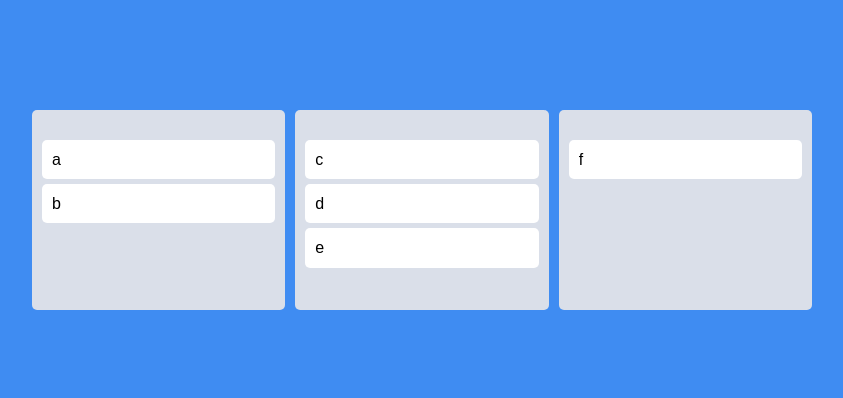
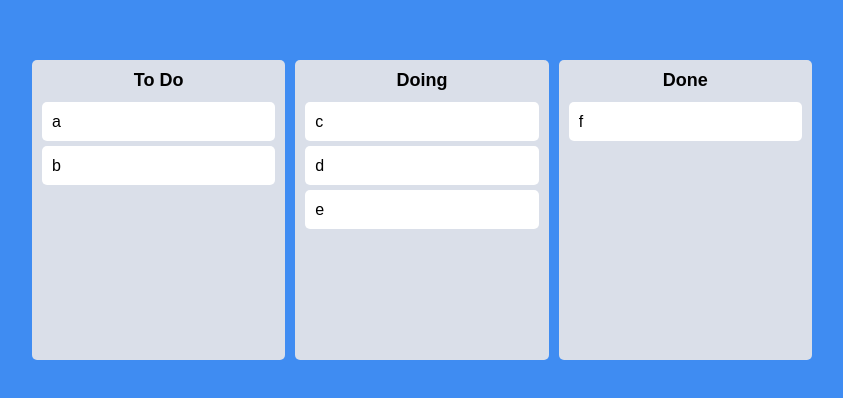
Before and after one commit to wujuno/react-master, a React (Create React App) app: page / in a window 1280 px wide. Shown: the part 190-588 px from the top of the page, without its empty margins (218-1061 px from the left). Built offline with nearby package versions, Linux system fonts and the light colour scheme.

Commit message:
Same Board Movement

```diff
--- a/src/App.tsx
+++ b/src/App.tsx
@@ -7,7 +7,7 @@
 const Wrapper = styled.div`
   display: flex;
   max-width: 780px;
-  width: 100%;
+  width: 100vw;
   margin: 0 auto;
   justify-content: center;
   align-items: center;
@@ -15,9 +15,10 @@
 `;
 
 const Boards = styled.div`
-  display: grid;
+  display: flex;
+  justify-content: center;
+  align-items: flex-start;
   width: 100%;
-  grid-template-columns: repeat(3, 1fr);
   gap: 10px;
 `;
 
@@ -26,14 +27,20 @@
 
 function App() {
 	const [toDos, setToDos] = useRecoilState(toDoState);
-	const onDragEnd = ({ draggableId, destination, source }: DropResult)=> {
-		if (!destination) return;
-		/* setToDos((oldToDos) => {
-		  const toDosCopy = [...oldToDos];
-		  toDosCopy.splice(source.index, 1);
-		  toDosCopy.splice(destination?.index, 0, draggableId);
-		  return toDosCopy;
-		}); */
+	const onDragEnd = (info: DropResult)=> {
+		console.log(info);
+		const { destination, draggableId, source } = info;
+		if (destination?.droppableId === source.droppableId) {
+		  setToDos((allBoards) => {
+			const boardCopy = [...allBoards[source.droppableId]];
+			boardCopy.splice(source.index, 1);
+			boardCopy.splice(destination?.index, 0, draggableId);
+			return {
+			  ...allBoards,
+			  [source.droppableId]: boardCopy,
+			};
+		  });
+		}
 	};
   return (
 	<DragDropContext onDragEnd={onDragEnd}>
--- a/src/Board.tsx
+++ b/src/Board.tsx
@@ -3,11 +3,19 @@
 import styled from "styled-components";
 
 const Wrapper = styled.div`
+  width: 300px;
   padding: 20px 10px;
-  padding-top: 30px;
+  padding-top: 10px;
   background-color: ${(props) => props.theme.boardColor};
   border-radius: 5px;
-  min-height: 200px;
+  min-height: 300px;
+`;
+
+const Title = styled.h2`
+  text-align: center;
+  font-weight: 600;
+  margin-bottom: 10px;
+  font-size: 18px;
 `;
 
 interface IBoardProps {
@@ -17,15 +25,18 @@
 
 function Board ({toDos, boardId}:IBoardProps) {
     return (
+        <Wrapper>
+            <Title>{boardId}</Title>
         <Droppable droppableId={boardId}>
             {(magic) => (
-              <Wrapper ref={magic.innerRef} {...magic.droppableProps}>
+              <div ref={magic.innerRef} {...magic.droppableProps}>
                 {toDos.map((toDo, index) => (
                   <DragabbleCard key={toDo} index={index} toDo={toDo} />))}
 				{magic.placeholder}
-				</Wrapper>
+                </div>
 			  )}
-			</Droppable>
+		</Droppable>
+        </Wrapper>
     )
 }
 
--- a/src/atoms.ts
+++ b/src/atoms.ts
@@ -7,8 +7,8 @@
 export const toDoState = atom<IToDoState>({
   key: "toDo",
   default: {
-    to_do: ["a", "b"],
-    doing: ["c", "d", "e"],
-    done: ["f"],
+    "To Do": ["a", "b"],
+    Doing: ["c", "d", "e"],
+    Done: ["f"],
   },
 });
```
